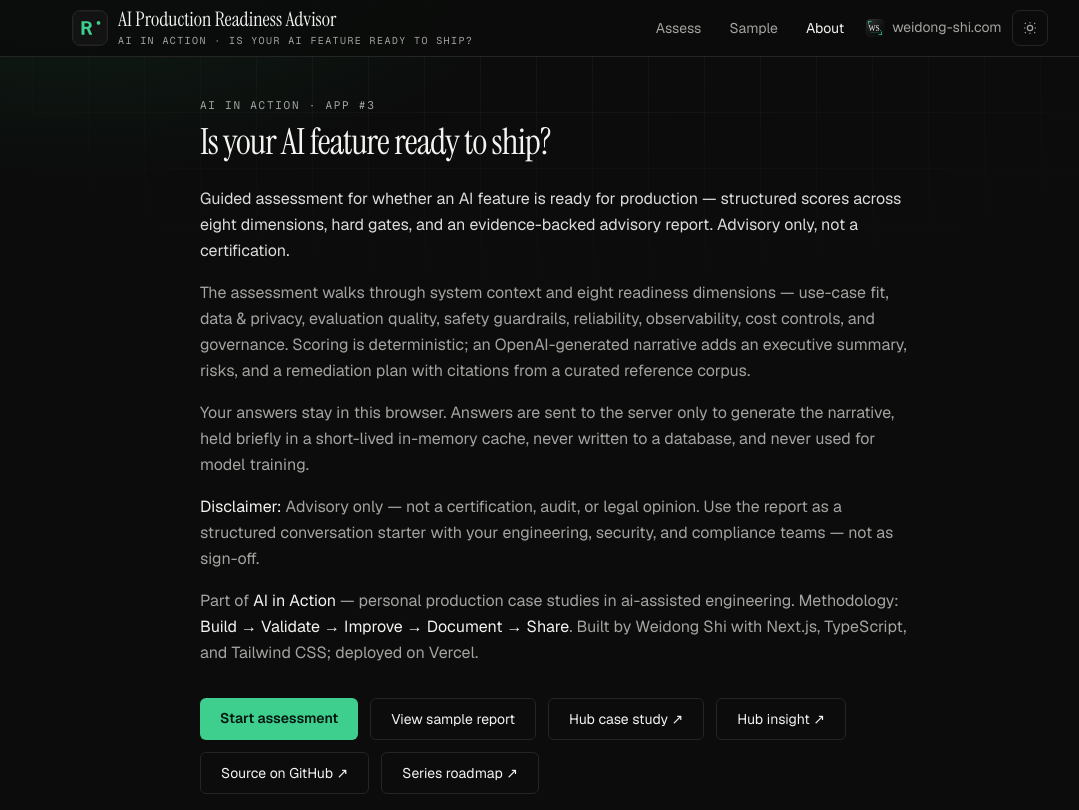
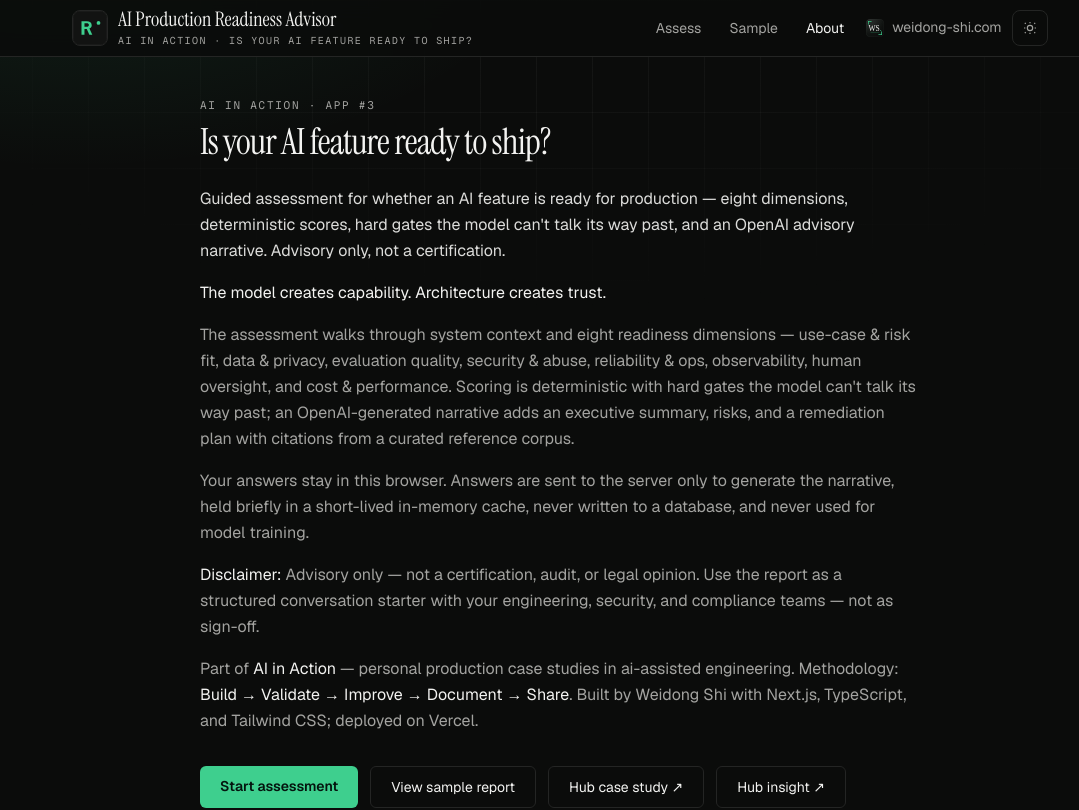
Before and after one commit to weidong808/ai-production-readiness-advisor, a Next.js app: page /about in a window 1280 px wide. Shown: the top 810 px of the page, without its empty margins (80-1159 px from the left). Built offline with nearby package versions, Linux system fonts and the light colour scheme.

Commit message:
Align product copy with LinkedIn eight-dimension launch framing.
Match dimension labels, About/home trust line, and sample report naming to the App #3 launch vocabulary.

```diff
--- a/content/samples/sample-report.json
+++ b/content/samples/sample-report.json
@@ -27,7 +27,7 @@
   "dimensions": [
     {
       "dimensionId": "D1",
-      "name": "Use case & risk fit",
+      "name": "Use-case & risk fit",
       "score": 92,
       "band": "Production Ready",
       "answers": [
--- a/src/app/about/page.tsx
+++ b/src/app/about/page.tsx
@@ -6,6 +6,7 @@ import {
   APP_NAME,
   APP_SERIES_LABEL,
   APP_TAGLINE,
+  APP_TRUST_LINE,
   GITHUB_REPO_URL,
   LINKEDIN_ARTICLE_LABEL,
   LINKEDIN_ARTICLE_URL,
@@ -38,13 +39,15 @@ export default function AboutPage() {
 
       <div className="mt-6 space-y-4 text-base leading-relaxed text-[var(--muted)]">
         <p className="text-[var(--foreground)]/90">{APP_DESCRIPTION}</p>
+        <p className="text-[var(--foreground)]">{APP_TRUST_LINE}</p>
         <p>
           The assessment walks through system context and eight readiness
-          dimensions — use-case fit, data &amp; privacy, evaluation quality,
-          safety guardrails, reliability, observability, cost controls, and
-          governance. Scoring is deterministic; an OpenAI-generated narrative
-          adds an executive summary, risks, and a remediation plan with
-          citations from a curated reference corpus.
+          dimensions — use-case &amp; risk fit, data &amp; privacy, evaluation
+          quality, security &amp; abuse, reliability &amp; ops, observability,
+          human oversight, and cost &amp; performance. Scoring is deterministic
+          with hard gates the model can&apos;t talk its way past; an
+          OpenAI-generated narrative adds an executive summary, risks, and a
+          remediation plan with citations from a curated reference corpus.
         </p>
         <p>
           Your answers stay in this browser. Answers are sent to the server
--- a/src/app/page.tsx
+++ b/src/app/page.tsx
@@ -1,6 +1,11 @@
 import Link from "next/link";
 import { LandingPreview } from "@/components/LandingPreview";
-import { APP_NAME, APP_SERIES_LABEL, APP_TAGLINE } from "@/lib/brand";
+import {
+  APP_NAME,
+  APP_SERIES_LABEL,
+  APP_TAGLINE,
+  APP_TRUST_LINE,
+} from "@/lib/brand";
 
 const STEPS = [
   {
@@ -9,11 +14,13 @@ const STEPS = [
   },
   {
     title: "Answer 8 dimensions",
-    detail: "Ordinal A–D choices across use case, data, evals, safety, and more.",
+    detail:
+      "Use-case & risk fit, data & privacy, evaluation, security, reliability, observability, oversight, and cost.",
   },
   {
     title: "Get band, gates, risks, remediation",
-    detail: "Deterministic scores plus an advisory narrative with citations.",
+    detail:
+      "Deterministic scores and hard gates — plus an OpenAI advisory narrative.",
   },
 ] as const;
 
@@ -31,8 +38,13 @@ export default function HomePage() {
           {APP_TAGLINE}
         </h1>
         <p className="mt-3 max-w-xl text-base leading-relaxed text-[var(--muted)] sm:text-lg">
-          {APP_NAME} scores eight dimensions, applies hard gates, and returns an
-          advisory readiness report — not a certification.
+          {APP_NAME} asks whether your AI system is actually ready for
+          production — eight dimensions, deterministic scores, and hard gates
+          the model can&apos;t talk its way past. Advisory only, not a
+          certification.
+        </p>
+        <p className="mt-2 max-w-xl text-sm text-[var(--muted)]">
+          {APP_TRUST_LINE}
         </p>
         <div className="mt-6 flex flex-wrap items-center gap-3">
           <Link id="main-cta" href="/assess" className="ui-btn ui-btn-primary px-5 py-2.5">
--- a/src/components/LandingPreview.tsx
+++ b/src/components/LandingPreview.tsx
@@ -19,7 +19,7 @@ const PREVIEW_DIMS: { id: string; name: string; score: number; band: Band }[] =
     },
     {
       id: "D1",
-      name: "Use case & risk fit",
+      name: "Use-case & risk fit",
       score: 92,
       band: "Production Ready",
     },
--- a/src/lib/brand.ts
+++ b/src/lib/brand.ts
@@ -3,9 +3,12 @@ export const APP_NAME = "AI Production Readiness Advisor";
 export const APP_SHORT_NAME = "Readiness Advisor";
 export const APP_TAGLINE = "Is your AI feature ready to ship?";
 export const APP_DESCRIPTION =
-  "Guided assessment for whether an AI feature is ready for production — structured scores across eight dimensions, hard gates, and an evidence-backed advisory report. Advisory only, not a certification.";
+  "Guided assessment for whether an AI feature is ready for production — eight dimensions, deterministic scores, hard gates the model can't talk its way past, and an OpenAI advisory narrative. Advisory only, not a certification.";
 export const APP_URL = "https://readiness.weidong-shi.com";
 export const APP_SERIES_LABEL = "AI in Action · App #3";
+/** Shared launch line — model vs architecture. */
+export const APP_TRUST_LINE =
+  "The model creates capability. Architecture creates trust.";
 
 /** Personal site hub that links to this app and other projects. */
 export const SITE_HOME_URL = "https://weidong-shi.com";
--- a/src/lib/questions/bank.ts
+++ b/src/lib/questions/bank.ts
@@ -36,7 +36,7 @@ export const DIMENSION_META: Record<
   { name: string; summary: string }
 > = {
   D1: {
-    name: "Use case & risk fit",
+    name: "Use-case & risk fit",
     summary: "Clarity of job-to-be-done, misuse, and blast radius fit",
   },
   D2: {
```
Also changed, not shown: 3 other files (tests, documents, lock files or other folders).
